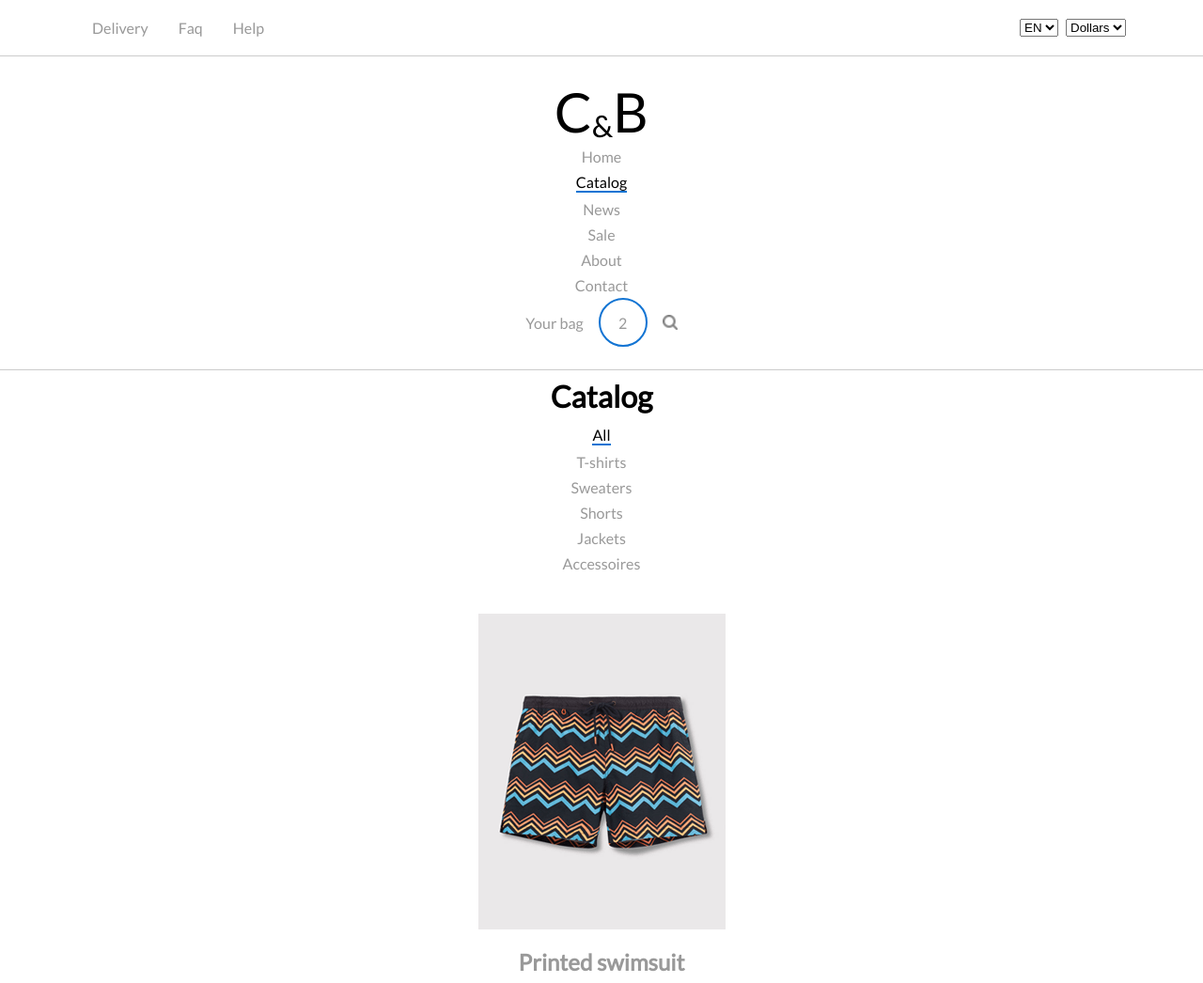
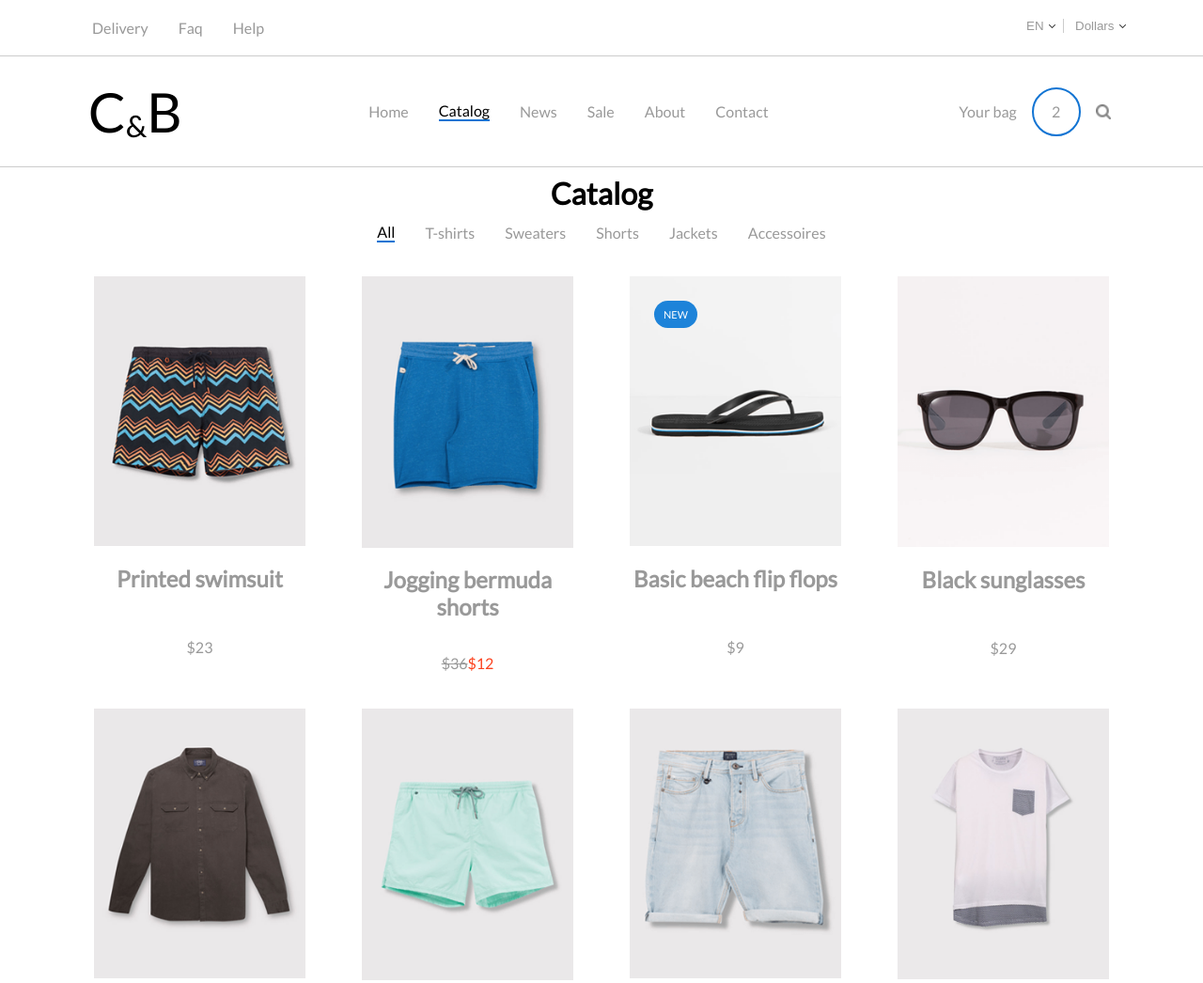
Before and after one commit to tphvtr/Eleken, a plain HTML site: page index.html in a window 1280 px wide. Shown: the top 1046 px of the page at 94% size. Drawn offline with Linux system fonts and the light colour scheme.

Commit message:
fonts, margins left

```diff
--- a/index.html
+++ b/index.html
@@ -80,6 +80,7 @@
 		<div class="product">
 			<div class="img_wrap">
 				<img src="images/flip_flops.png" alt="Basic beach flip flops">
+				<span class="new_product">New</span>
 			</div>
 			<h2>Basic beach flip flops</h2>
 			<span class="price">$9</span>
@@ -126,7 +127,10 @@
 			<form id="subscribe_form">
 				<h5>Subscribe</h5>
 				<h2>Stay updated on news</h2>
-				<input type="email" class="email" placeholder="your email adress">
+				<label for="email">
+					<input type="email" id="email" placeholder="your email adress">
+					<input type="submit" value=">">
+				</label>
 			</form>
 		</div>
 		<div class="wrap_footer">
--- a/stylesheets/sass/style.sass
+++ b/stylesheets/sass/style.sass
@@ -34,6 +34,7 @@ header
   padding: 8px
   margin: 0 auto
 .img_wrap
+  position: relative
   display: flex
   justify-content: center
   align-items: center
@@ -69,9 +70,22 @@ nav
   margin: 4px 16px
 .header_top_menu li>a:hover
   color: #000
-#price, #lang
+#price
   float: right
   margin: 4px
+  border: 0
+  -webkit-appearance: none
+  border-radius: 0
+  padding: 0 12px
+  color: $primary-color
+  background-color: transparent
+  border-left: 1px #ccc solid
+  background-image: url('../../images/arrow_bottom.png')
+  background-position: right
+  background-repeat: no-repeat
+#lang
+  @extend #price
+  border: 0
 #search
   text-indent: 2px
   text-align: right
@@ -153,7 +167,7 @@ input[type="checkbox"]
   margin: 0 16px
   text-align: center
 .wrap_bag_loop
-  width: 100%
+  width: 170px
   display: flex
   justify-content: center
   align-items: center
@@ -181,7 +195,24 @@ input[type="checkbox"]
   display: flex
   flex-direction: column
   align-items: center
-  margin: 16px 0
+  margin: 16px 30px
+  height: 428px
+  h2
+    height: 58px
+    text-align: center
+.new_product
+  position: absolute
+  color: #fff
+  font-size: 11px
+  background-color: #1d83d9
+  border-radius: 50px
+  text-align: center
+  padding: 8px 10px
+  top: 26px
+  left: 26px
+  text-transform: uppercase
+.price
+  display: flex
 .old_price_Bermuda
   color: $new_price_color
 .old_price_T-shirt
@@ -202,6 +233,8 @@ button[type="submit"]
   color: $primary-color
   text-transform: uppercase
   font-size: 12px
+button[type="submit"]:hover
+  cursor: pointer
 .wrap_form
   background-image: url('../../images/bg_footer.png')
   background-position: center
@@ -246,8 +279,19 @@ input[type="email"]
     color: $placeholder
     font-size: 12px
     text-transform: uppercase
+    text-align: left
+    text-indent: 16px
 input[type="email"]:focus
   outline: none
+input[type="submit"]
+  background-color: transparent
+  border: 0
+  color: #fff
+  font-size: 12px
+  position: relative
+  right: 40px
+input[type="submit"]:hover
+  cursor: pointer
 footer
   display: flex
   flex-direction: column
@@ -261,4 +305,22 @@ footer
   font-size: 12px
   display: block
   text-align: center
-@media (min-width: 1024px)
+  display: flex
+  align-items: center
+@media (min-width: 800px)
+  .header_main
+    flex-direction: row
+  .header_menu
+    flex-direction: row
+  .wrap_footer
+    width: 100%
+    max-width: 1140px
+    display: flex
+  .content_menu
+    flex-direction: row
+  .wrap_product
+    display: block
+    padding: 0
+  .product
+    width: calc(25% - 60px)
+    float: left
```
Also changed, not shown: images/arrow_bottom.png (added), images/design.png (added), stylesheets/css/style.css, 2 other files.
